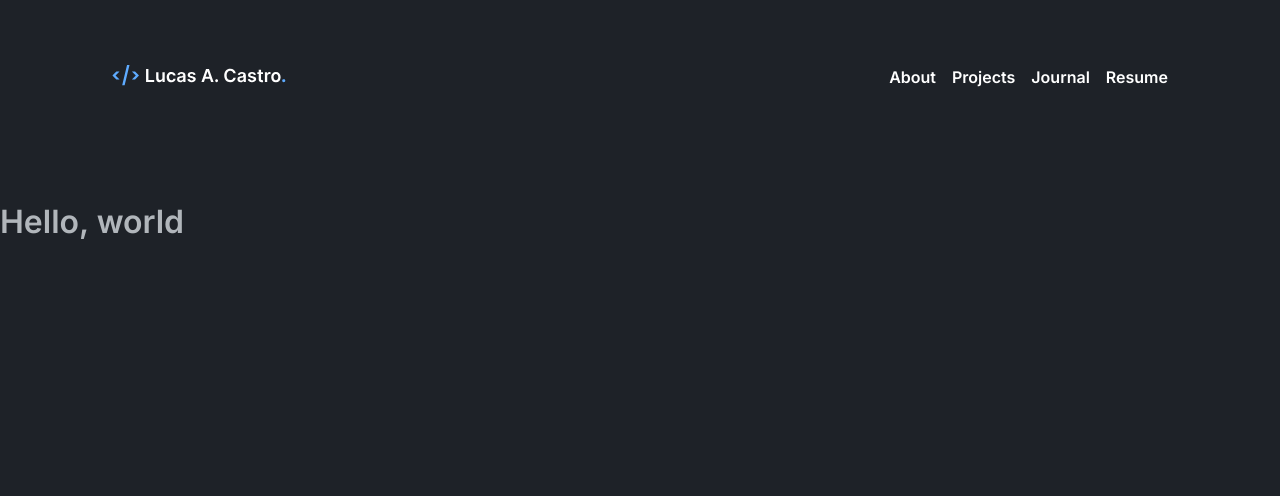
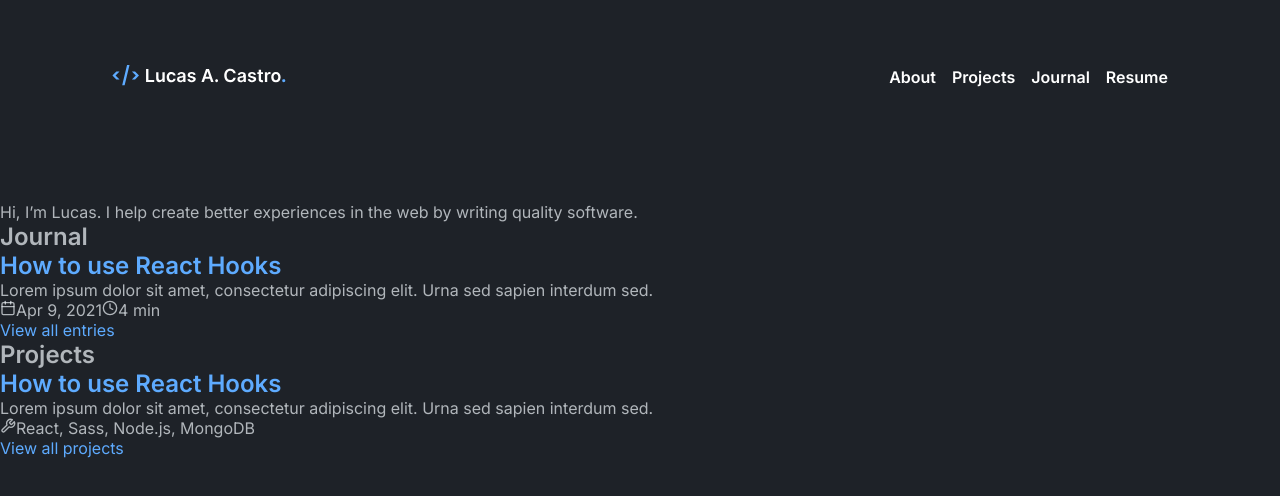
Before and after one commit to lucasamonrc/v1, a Next.js app: page / in a window 1280 px wide. Shown: the top 496 px of the page. Built offline with nearby package versions, Linux system fonts and the light colour scheme.

Commit message:
feature: add home page markup

```diff
--- a/src/pages/index.tsx
+++ b/src/pages/index.tsx
@@ -1,4 +1,6 @@
 import Head from 'next/head';
+import Link from 'next/link';
+import { FiCalendar, FiClock, FiTool } from 'react-icons/fi';
 
 export default function Home() {
   return (
@@ -7,8 +9,42 @@ export default function Home() {
         <title>Home | Lucas A. Castro</title>
       </Head>
 
+      <p>Hi, I’m Lucas. I help create better experiences in the web by writing quality software.</p>
+
       <main>
-        <h1>Hello, world</h1>
+        <section>
+          <h1>Journal</h1>
+
+          <article>
+            <Link href="/"><a><h2>How to use React Hooks</h2></a></Link>
+            <summary>Lorem ipsum dolor sit amet, consectetur adipiscing elit. Urna sed sapien interdum sed.</summary>
+            <time>
+              <FiCalendar size={16}/>
+              Apr 9, 2021
+            </time>
+            <time>
+              <FiClock size={16}/>
+              4 min
+            </time>
+          </article>
+
+          <Link href="/"><a>View all entries</a></Link>
+        </section>
+
+        <section>
+          <h1>Projects</h1>
+
+          <article>
+            <Link href="/"><a><h2>How to use React Hooks</h2></a></Link>
+            <summary>Lorem ipsum dolor sit amet, consectetur adipiscing elit. Urna sed sapien interdum sed.</summary>
+            <span>
+              <FiTool size={16}/>
+              React, Sass, Node.js, MongoDB
+            </span>
+          </article>
+
+          <Link href="/"><a>View all projects</a></Link>
+        </section>
       </main>
     </>
   );
```
